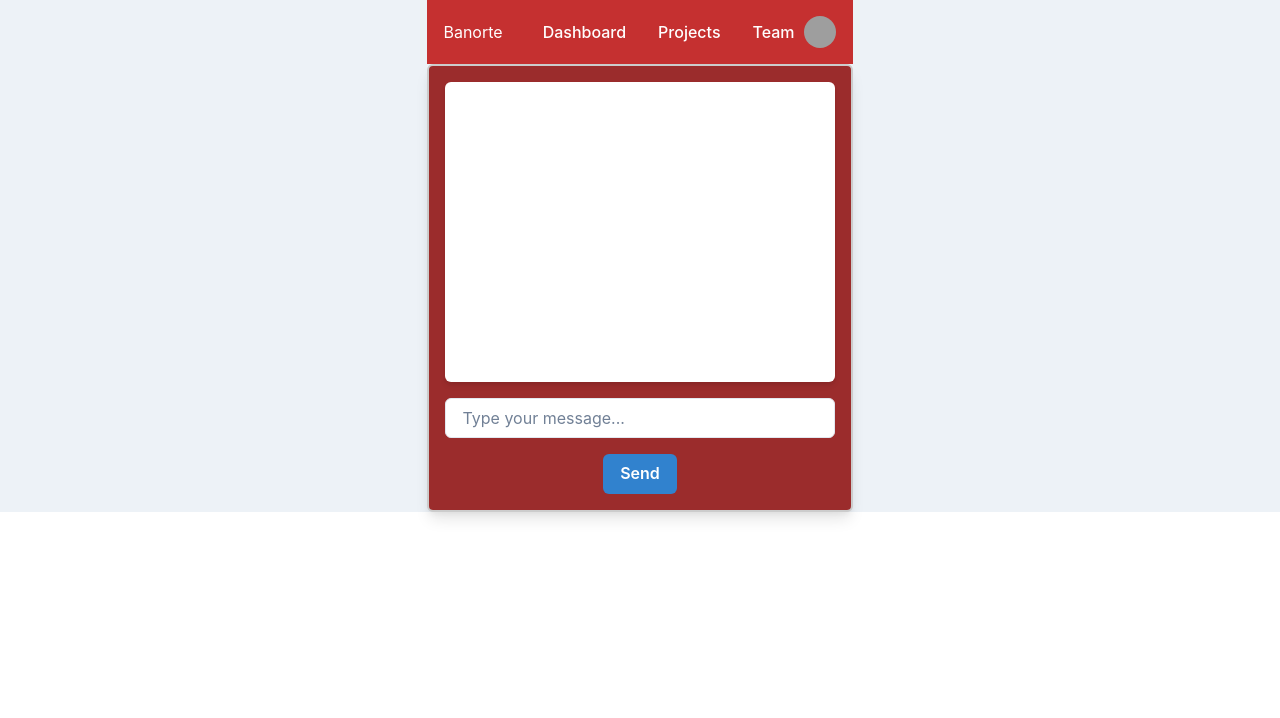
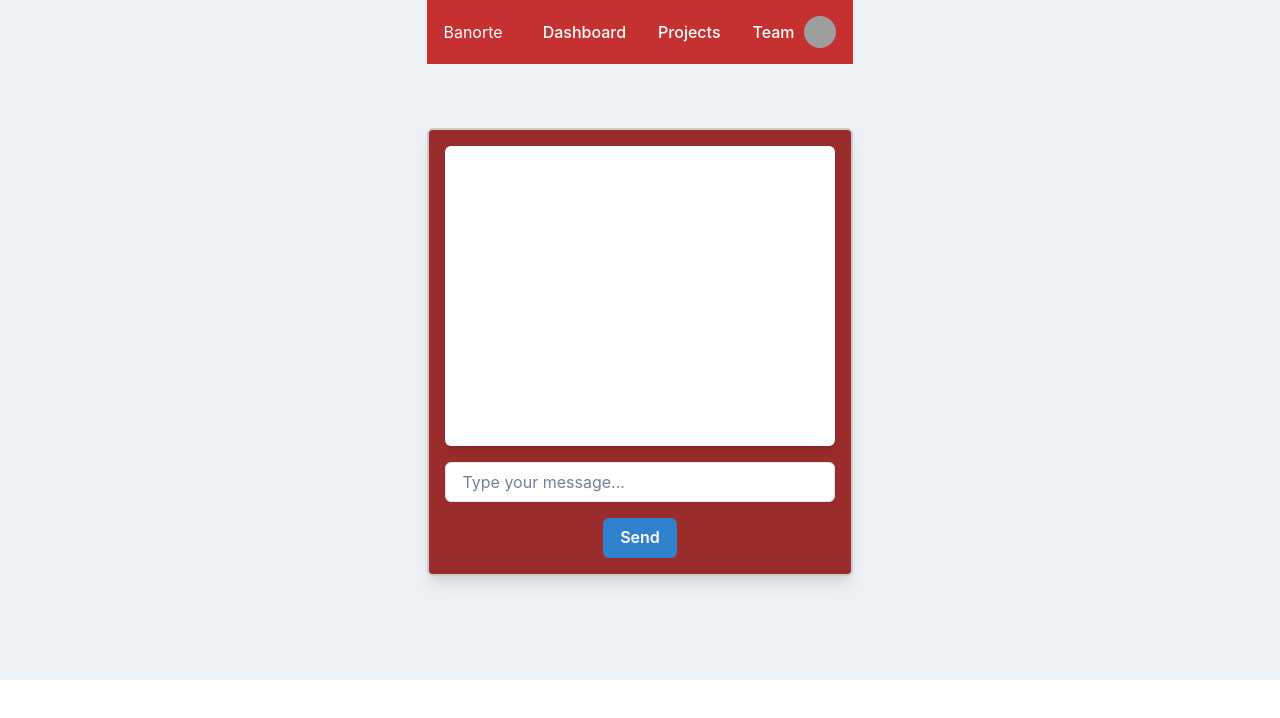
Before and after one commit to linusmtz/hackmty2023, a React (Vite) app in the folder hackmty/: page /chatbot in a window 1280 px wide. Shown: the top 718 px of the page. Built offline with nearby package versions, Linux system fonts and the light colour scheme; grey boxes are pictures that could not be loaded.

Commit message:
Added margin and padding in chatbot

```diff
--- a/hackmty/src/components/AsistenteVirtual/chatBot.jsx
+++ b/hackmty/src/components/AsistenteVirtual/chatBot.jsx
@@ -52,6 +52,8 @@ const Chatbot = () => {
       borderRadius="md"
       boxShadow="lg"
       bg="red.700"
+      marginTop="4rem"
+      marginBottom="40px"
     >
       <Box
         id="chat-container"
--- a/hackmty/src/components/AsistenteVirtual/chatView.jsx
+++ b/hackmty/src/components/AsistenteVirtual/chatView.jsx
@@ -2,14 +2,23 @@ import React from "react";
 import { useState, useEffect, Suspense } from 'react';
 
 import NavBar from "../Navbar/NavBar";
-import ChatBot from "../AsistenteVirtual/chatBot"
+import ChatBot from "../AsistenteVirtual/chatBot";
 import { Card, CardBody, Text } from '@chakra-ui/react';
-export default function chatview () {
+import "bootstrap/dist/css/bootstrap.min.css";
+import 'bootstrap/dist/css/bootstrap.css';
+
+export default function chatview() {
+
+    const divStyle = {
+        paddingTop: '64px',
+        marginTop: '10px'
+    };
 
     return (
         <div className="chatview">
             <NavBar></NavBar>
-            <ChatBot></ChatBot>
+            <ChatBot className="mt-4"></ChatBot>
+            <div style={divStyle}></div>
         </div>
     );
 }
```
Lines whose indentation alone changed are shown as unchanged.
